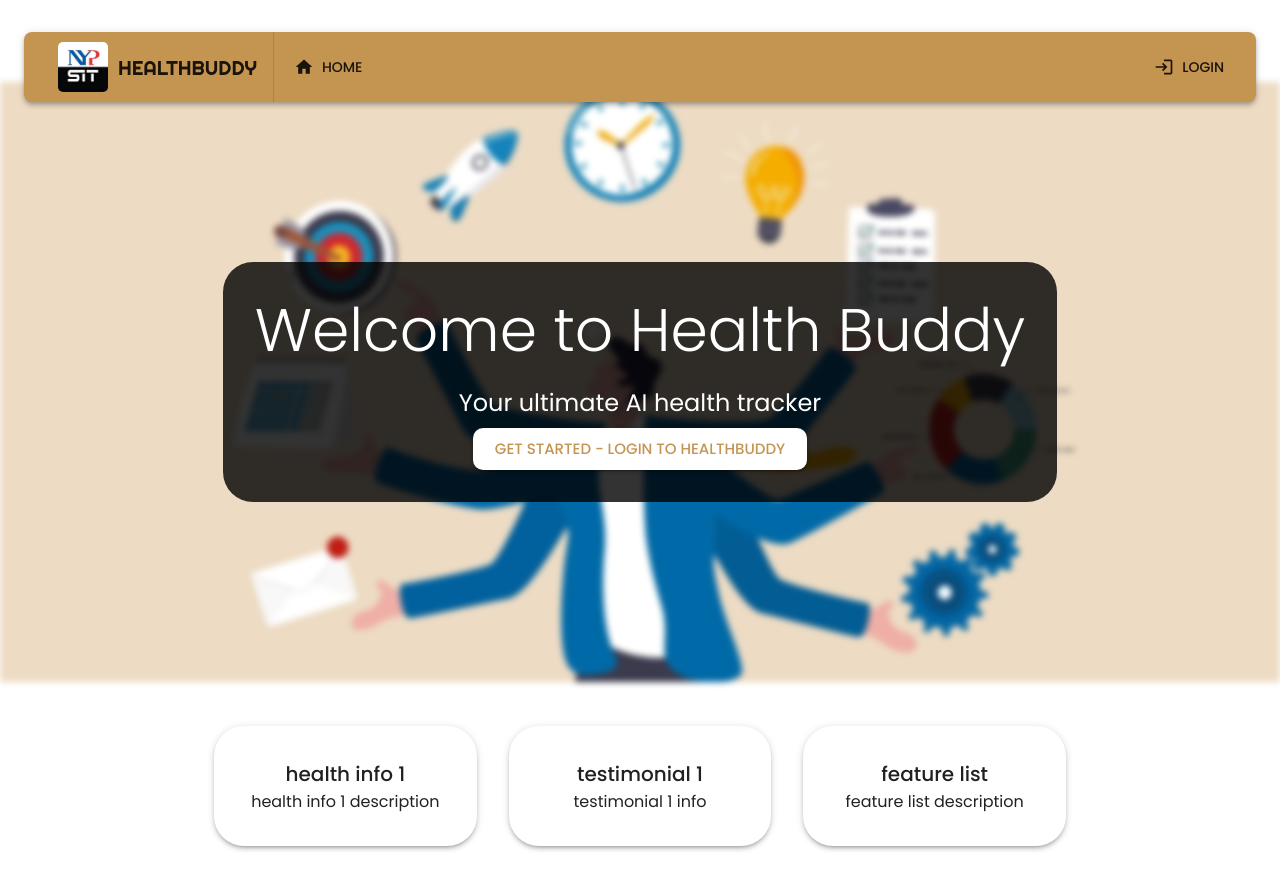
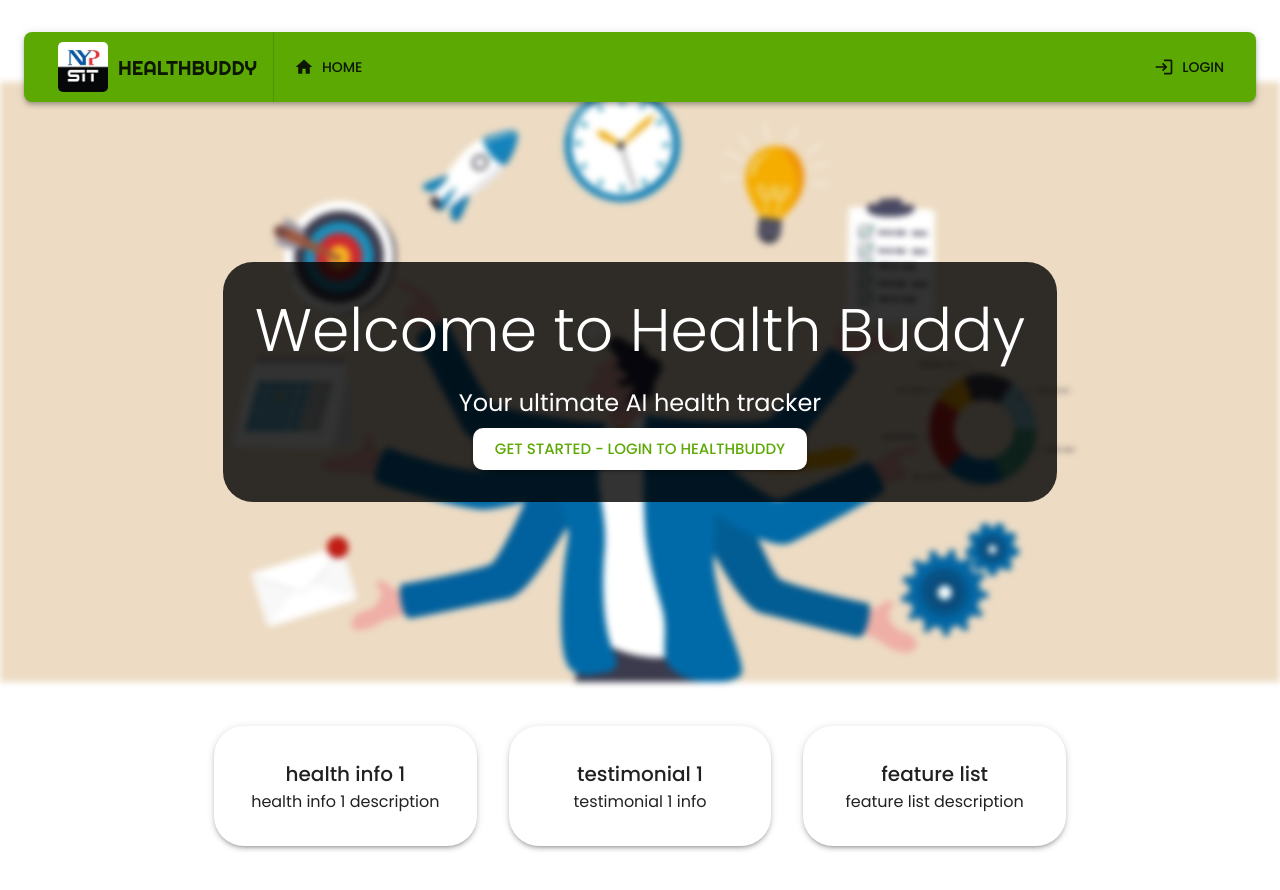
Before and after one commit to gyasca/ai_app_proj_frontend, a React (Vite) app: page / in a window 1280 px wide. Shown: the top 890 px of the page. Built offline with nearby package versions, Linux system fonts and the light colour scheme.

Commit message:
update colours

```diff
--- a/src/main.jsx
+++ b/src/main.jsx
@@ -56,7 +56,7 @@ let fonts = [
 let theme = createTheme({
   palette: {
     primary: {
-      main: "#c49451",
+      main: "#5ca904",
       light: "#fc5353",
     },
     secondary: {
```
Also changed, not shown: 1 other file (tests, documents, lock files or other folders).
